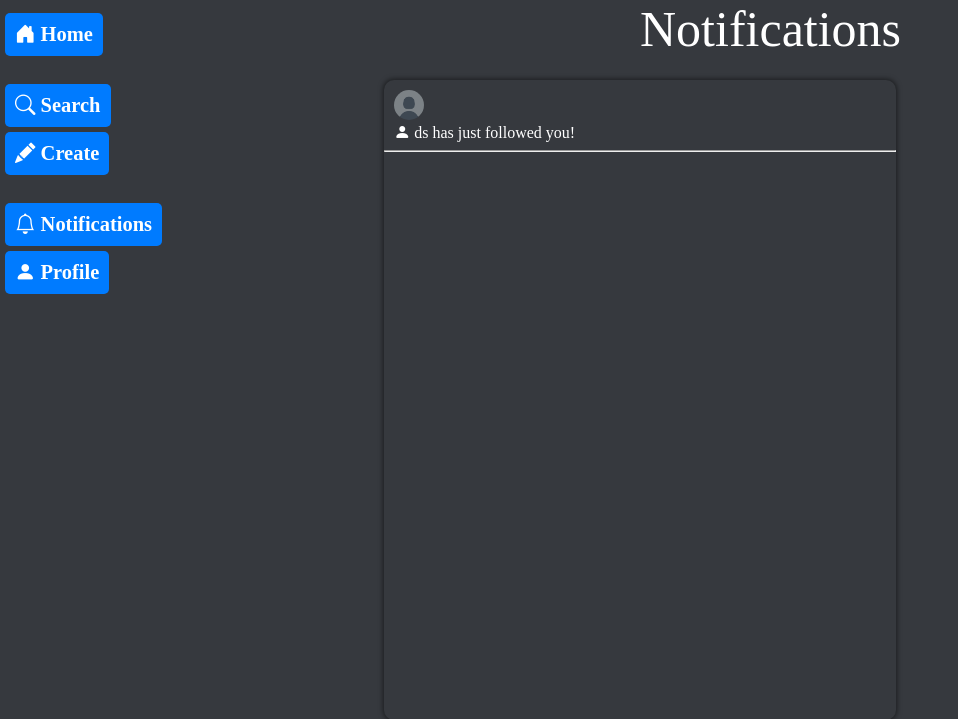
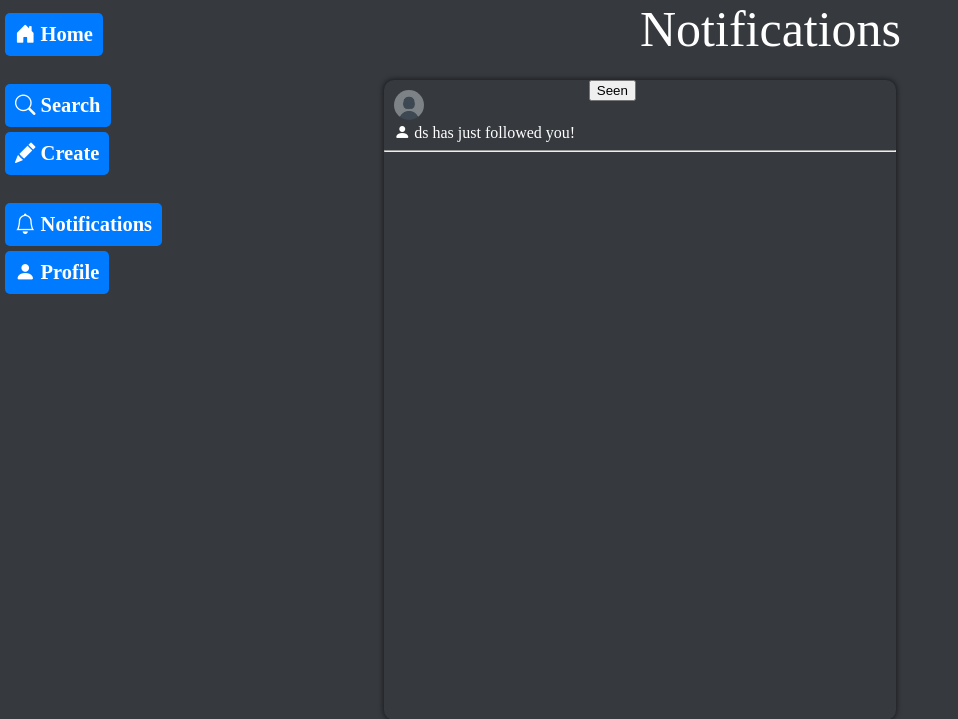
Before and after one commit to NickieUwU/projektTWAcontinuation, a PHP site: the page made by Notifications/Notifications.php in a window 1280 px wide. Shown: the top 719 px of the page, without its empty margins (0-958 px from the left). Run offline with PHP 8.4, Linux system fonts and the light colour scheme; a user stored in the database is signed in; data comes from the database, SQL or seed files in the repository.

Commit message:
Notifications somewhat works

```diff
--- a/Notifications/Notifications.css
+++ b/Notifications/Notifications.css
@@ -40,6 +40,18 @@
     text-decoration: underline;
 }
 
+.Notifications .Checked
+{
+    width: fit-content;
+    height: fit-content;
+    position: absolute;
+    left: 40%;
+}
+
+.Notifications button:hover
+{
+    cursor: pointer;
+}
 .PFP
 {
     width: 30px;
--- a/Notifications/Notifications.php
+++ b/Notifications/Notifications.php
@@ -14,6 +14,7 @@
     <meta name="viewport" content="width=device-width, initial-scale=1.0">
     <title>Notifications / Sin</title>
     <link rel="shortcut icon" type="x-icon" href="../Logo/Logo.png">
+    <script src="https://ajax.googleapis.com/ajax/libs/jquery/3.5.1/jquery.min.js"></script>
     <link rel="stylesheet" href="Notifications.css?v=<?php echo time(); ?>">
     <link rel="stylesheet" href="../UniversalCSS/UniversalStyles.css">
     <link rel="stylesheet" href="https://cdn.jsdelivr.net/npm/bootstrap-icons@1.11.3/font/bootstrap-icons.min.css">
@@ -27,6 +28,13 @@
         include("../Nav/Nav.php");
     ?>
     <div class="Notifications">
+        <div class="Checked">
+            <form action="?username=<?php echo $_SESSION["username"]; ?>" method="post">
+                <button name="Seen">
+                    Seen
+                </button>
+            </form>
+        </div>
         <?php
             $follows = Db::queryAll("SELECT * FROM follow WHERE LoggedID=?", $LoggedUser["ID"]);
             foreach($follows as $follow)
@@ -36,8 +44,15 @@
                     $users = Db::queryAll("SELECT * FROM users WHERE ID=?", $follow["ID"]);
                     foreach($users as $user)
                     {
+
+                        $FollowerID = $user["ID"];
                         $FollowerName = $user["Name"];
                         $FollowerUsername = $user["Username"];
+                        if(isset($_POST["Seen"]))
+                        {
+                            $data = array("IsChecked" => 1);
+                            Db::update("follow", $data, "WHERE ID=? AND LoggedID=? AND IsChecked=?", $FollowerID, $LoggedUser["ID"], 0);
+                        }
                         echo '
                             <div class="Notification">
                                 <a href="../Profile/Profile.php?username='.$FollowerUsername.'"><img src="../DefaultPFP/DefaultPFP.png" class="PFP"></a><br>
@@ -53,7 +68,3 @@
     </div>
 </body>
 </html>
-
-<script>
-
-</script>
```
